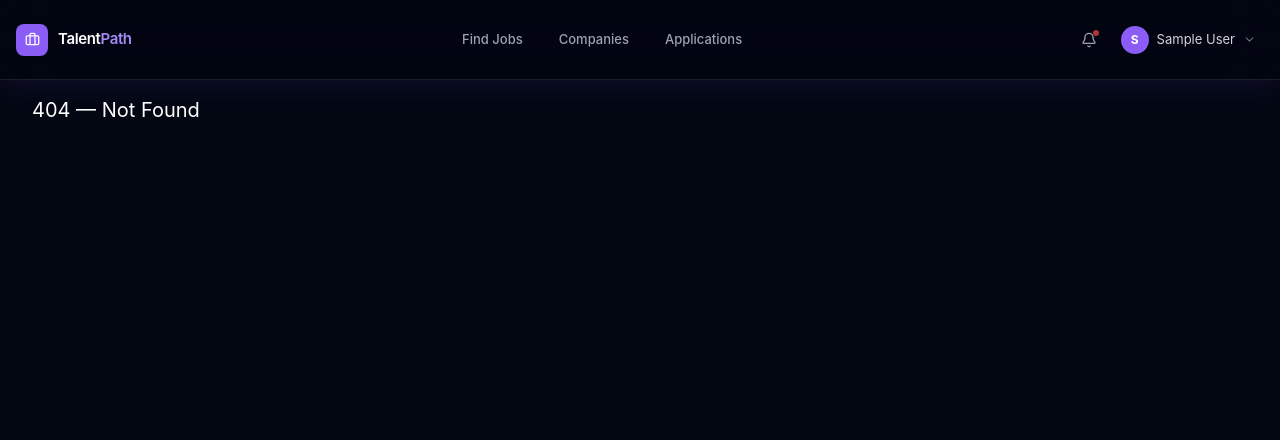
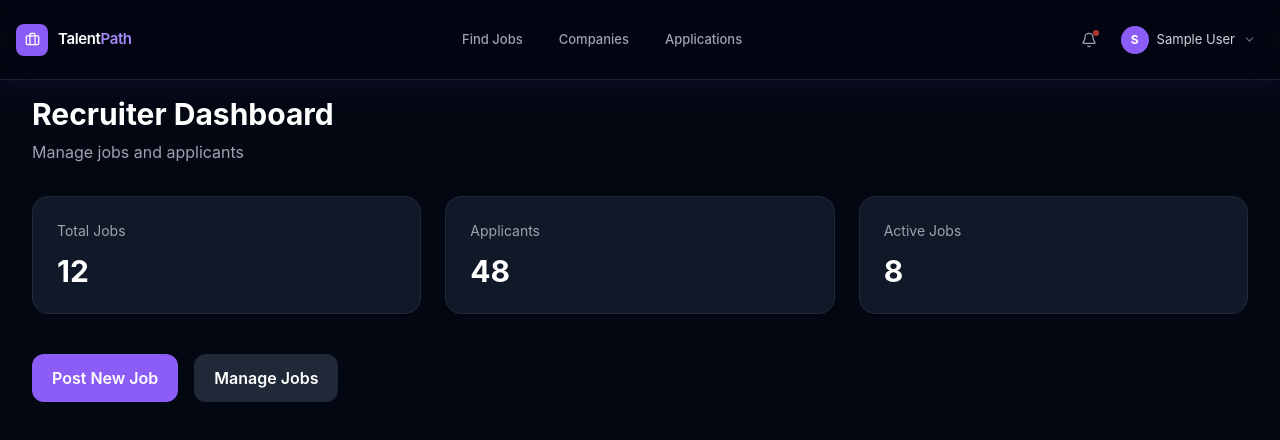
Before and after one commit to ad-Dinesh/placement-system, a React app in the folder frontend/: page /recruiter/dashboard in a window 1280 px wide. Before the commit this address had no page. Shown: the top 440 px of the page. Built offline with nearby package versions, Linux system fonts and the light colour scheme; sample sign-in values are in the browser's storage; the HTML template or start-up script is replaced by a standard one.

Commit message:
recruiterDashboard

```diff
--- a/frontend/src/App.jsx
+++ b/frontend/src/App.jsx
@@ -14,8 +14,9 @@ import Signup from "./components/auth/Signup";
 
 import Applications from "./components/Applications";
 
-// FIXED IMPORT
+
 import Dashboard from "./components/Dashboard";
+import RecruiterDashboard from "./components/admin/RecruiterDashboard";
 
 
 // Not Found Page
@@ -134,6 +135,15 @@ function AppRoutes() {
           />
 
           <Route
+            path="/recruiter/dashboard"
+            element={
+              <ProtectedRoute>
+                <RecruiterDashboard />
+              </ProtectedRoute>
+            }
+          />
+
+          <Route
             path="/applications"
             element={
               <ProtectedRoute>
@@ -141,6 +151,7 @@ function AppRoutes() {
               </ProtectedRoute>
             }
           />
+
 
 
           {/* 404 */}
--- /dev/null
+++ b/frontend/src/components/admin/RecruiterDashboard.jsx
@@ -0,0 +1,88 @@
+export default function RecruiterDashboard() {
+
+  return (
+
+    <div className="min-h-screen bg-gray-950 text-white p-8">
+
+      {/* HEADING */}
+      <div className="mb-8">
+
+        <h1 className="text-3xl font-bold">
+          Recruiter Dashboard
+        </h1>
+
+        <p className="text-gray-400 mt-2">
+          Manage jobs and applicants
+        </p>
+
+      </div>
+
+
+      {/* STATS */}
+      <div className="grid grid-cols-1 md:grid-cols-3 gap-6">
+
+        {/* TOTAL JOBS */}
+        <div className="bg-gray-900 p-6 rounded-2xl border border-gray-800">
+
+          <h2 className="text-gray-400 text-sm">
+            Total Jobs
+          </h2>
+
+          <p className="text-3xl font-bold mt-3">
+            12
+          </p>
+
+        </div>
+
+
+        {/* TOTAL APPLICANTS */}
+        <div className="bg-gray-900 p-6 rounded-2xl border border-gray-800">
+
+          <h2 className="text-gray-400 text-sm">
+            Applicants
+          </h2>
+
+          <p className="text-3xl font-bold mt-3">
+            48
+          </p>
+
+        </div>
+
+
+        {/* ACTIVE JOBS */}
+        <div className="bg-gray-900 p-6 rounded-2xl border border-gray-800">
+
+          <h2 className="text-gray-400 text-sm">
+            Active Jobs
+          </h2>
+
+          <p className="text-3xl font-bold mt-3">
+            8
+          </p>
+
+        </div>
+
+      </div>
+
+
+      {/* BUTTONS */}
+      <div className="mt-10 flex gap-4">
+
+        <button className="bg-violet-500 hover:bg-violet-600 px-5 py-3 rounded-xl font-semibold">
+
+          Post New Job
+
+        </button>
+
+
+        <button className="bg-gray-800 hover:bg-gray-700 px-5 py-3 rounded-xl font-semibold">
+
+          Manage Jobs
+
+        </button>
+
+      </div>
+
+    </div>
+  );
+}
```
Also changed, not shown: frontend/src/components/admin/Postjob.jsx (added).
